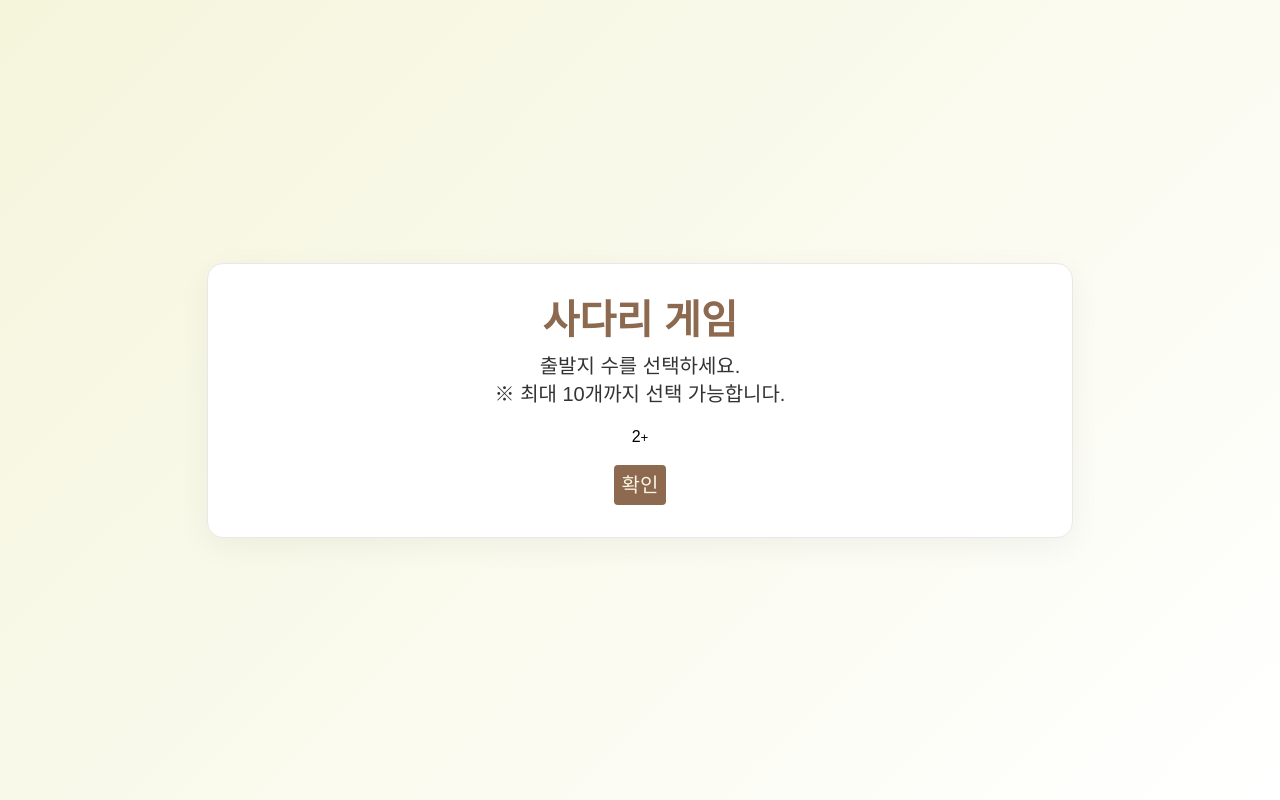
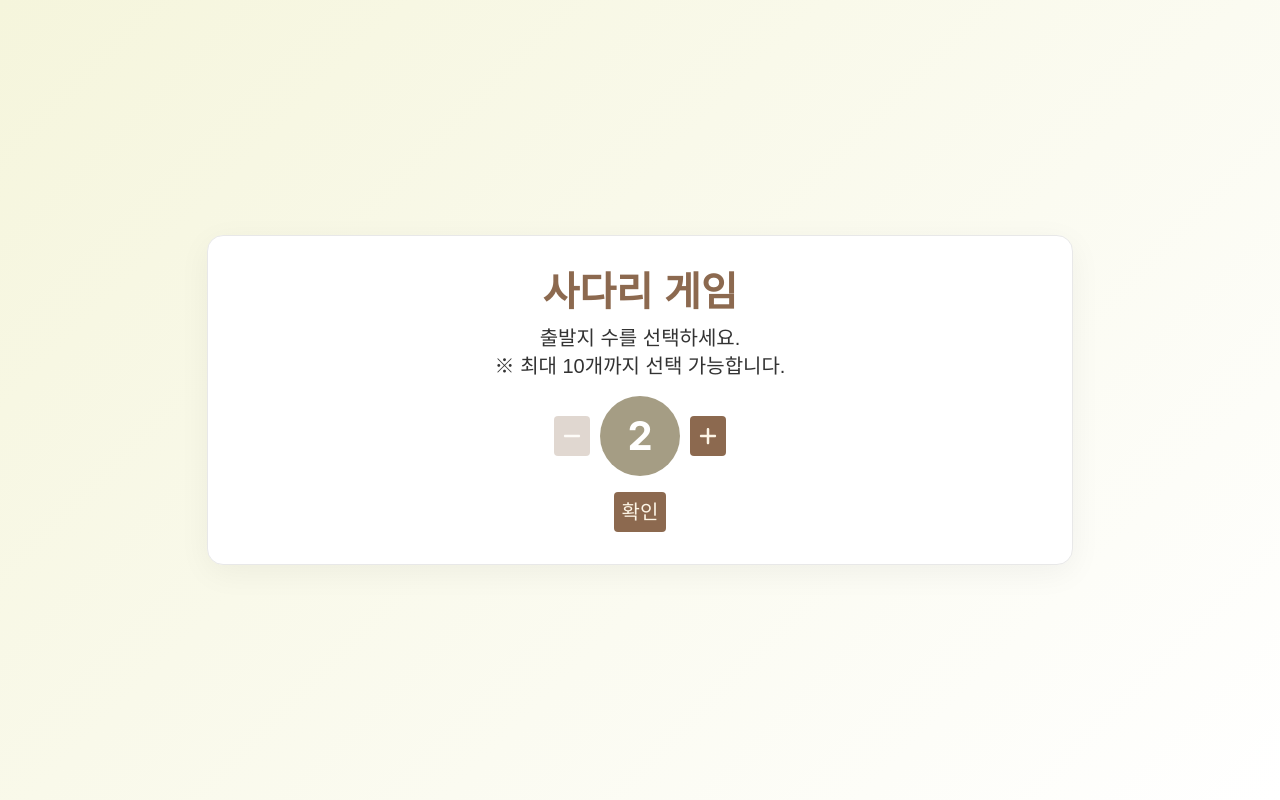
Before and after one commit to MyeonghoonNam/ladder-game, a React app: page / in a window 1280 px wide. Built offline with nearby package versions, Linux system fonts and the light colour scheme; a web font is replaced by a local one.

Commit message:
feat #23 : Counter 컴포넌트 스타일 구현

```diff
--- a/src/components/PlayerCounter/index.tsx
+++ b/src/components/PlayerCounter/index.tsx
@@ -1,3 +1,8 @@
+import { FaPlus, FaMinus } from 'react-icons/fa6';
+import { Button } from 'components';
+
+import * as Styled from './styled';
+
 interface PlayerCountProps {
   count: number;
   onDecrementButtonClick: () => void;
@@ -6,21 +11,17 @@ interface PlayerCountProps {
 
 const PlayerCounter = ({ count, onDecrementButtonClick, onIncrementButtonClick }: PlayerCountProps) => {
   return (
-    <div>
-      {count > 2 && (
-        <button type="button" onClick={onDecrementButtonClick}>
-          -
-        </button>
-      )}
+    <Styled.Container>
+      <Button type="button" size="medium" onClick={onDecrementButtonClick} disabled={count <= 2}>
+        <FaMinus />
+      </Button>
 
-      <span>{count}</span>
+      <Styled.Counter>{count}</Styled.Counter>
 
-      {count < 10 && (
-        <button type="button" onClick={onIncrementButtonClick}>
-          +
-        </button>
-      )}
-    </div>
+      <Button type="button" size="medium" disabled={count >= 10} onClick={onIncrementButtonClick}>
+        <FaPlus />
+      </Button>
+    </Styled.Container>
   );
 };
 
--- /dev/null
+++ b/src/components/PlayerCounter/styled.ts
@@ -0,0 +1,23 @@
+import styled from '@emotion/styled';
+
+export const Container = styled.div`
+  display: flex;
+  align-items: center;
+  justify-content: center;
+  gap: 10px;
+`;
+
+export const Counter = styled.div`
+  display: flex;
+  align-items: center;
+  justify-content: center;
+  color: ${({ theme }) => theme.colors.white};
+  background-color: ${({ theme }) => theme.colors.neutral60};
+  width: 80px;
+  height: 80px;
+  border-radius: 50%;
+  cursor: default;
+  user-select: none;
+
+  ${({ theme }) => theme.typography.heading1}
+`;
```
